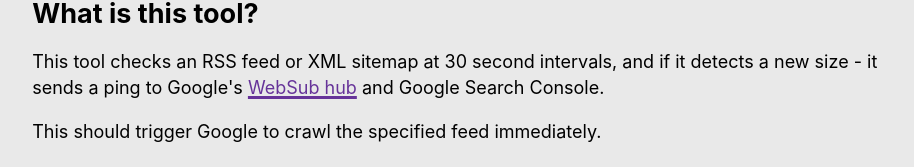
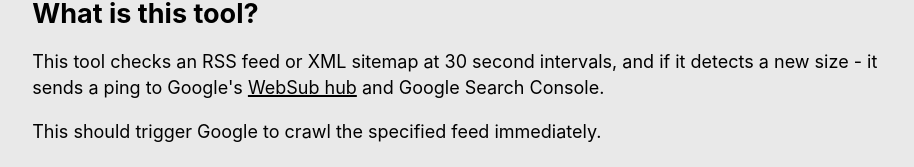
Before and after one commit to colinmcdermott/feedchecker-api, a Next.js app: page / in a window 1280 px wide. In both pictures the pointer is over the link "WebSub hub". Shown: the part 326-493 px from the top of the page, without its empty margins (15-929 px from the left). Built offline with nearby package versions, Linux system fonts and the light colour scheme.

Commit message:
Update globals.css

```diff
--- a/styles/globals.css
+++ b/styles/globals.css
@@ -27,9 +27,10 @@ section p {
 }
 a:any-link {
   color:rebeccapurple;
+  text-decoration-thickness: 2px;
 }
 a:any-link:hover {
-  text-decoration-thickness: 3px;
+  color:black;
 }
 section.statsWindow {
   display: flex;
```
